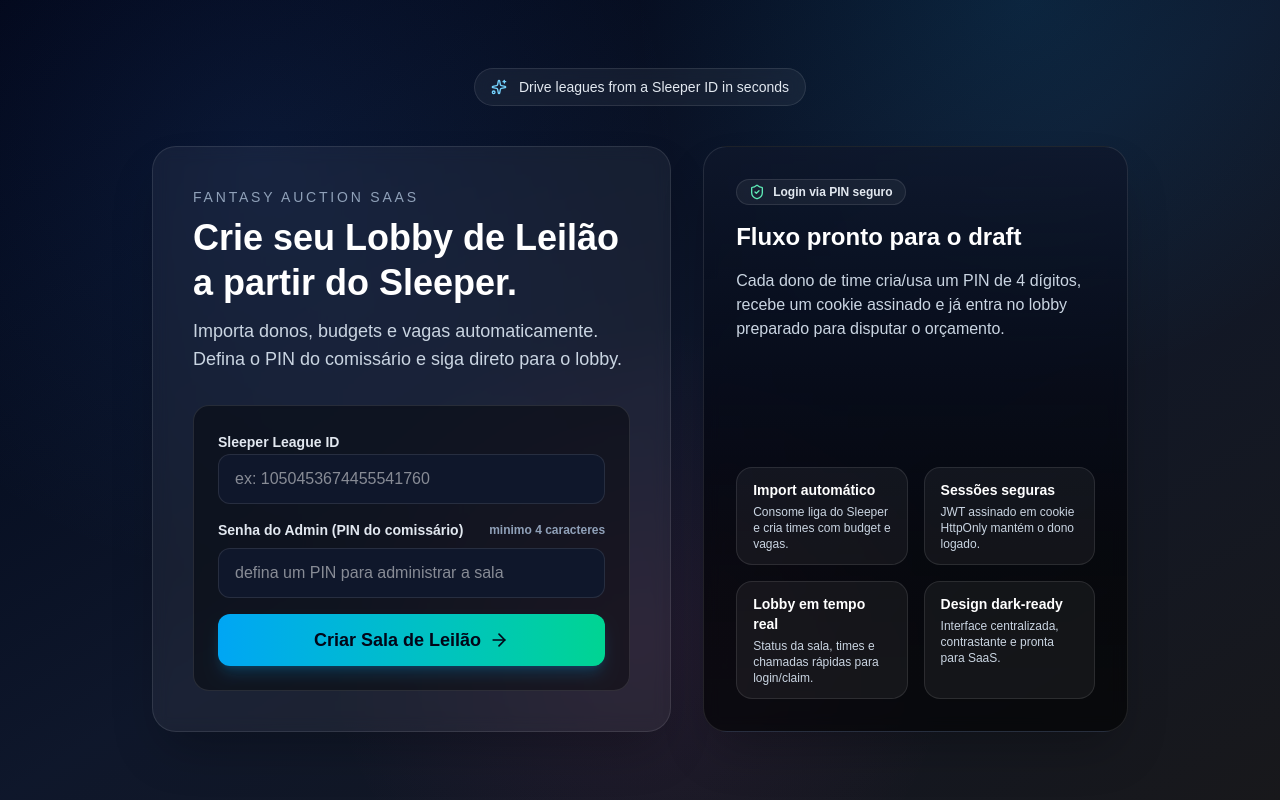
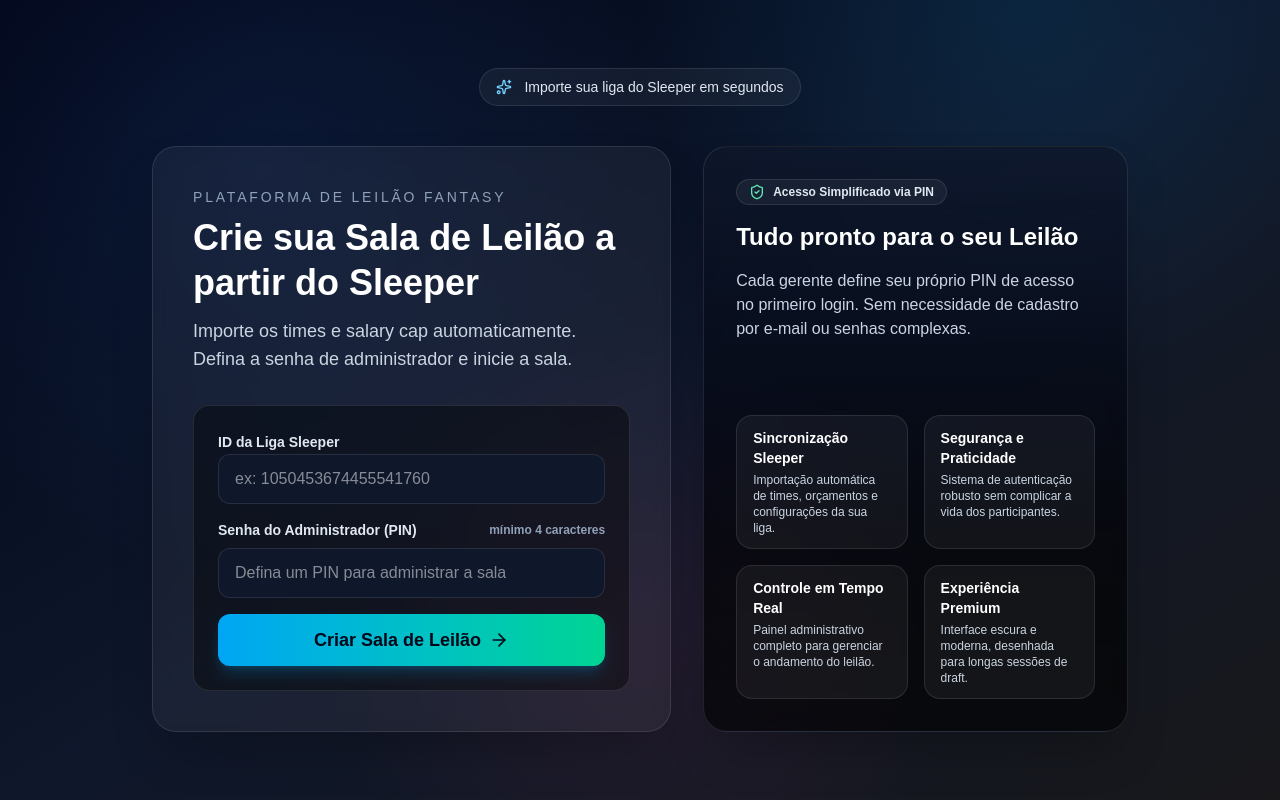
Before and after one commit to lzpck/fantasy-auction-saas, a Next.js app: page / in a window 1280 px wide. Built offline with nearby package versions, Linux system fonts and the light colour scheme.

Commit message:
feat: Add team grid component for PIN-based team claiming and login, a new root page, and update gitignore.

```diff
--- a/src/app/page.tsx
+++ b/src/app/page.tsx
@@ -19,14 +19,14 @@
     setSuccess(null);
 
     if (!leagueId || !adminPasscode) {
-      setError("Informe o League ID e uma senha de admin.");
+      setError("Informe o ID da Liga e uma senha de administrador.");
       return;
     }
 
     startTransition(async () => {
       const result = await createRoomFromSleeper(
         leagueId.trim(),
-        adminPasscode.trim(),
+        adminPasscode.trim()
       );
 
       if (result.success && result.roomId) {
@@ -35,7 +35,7 @@
         return;
       }
 
-      setError(result.error || "Nao foi possivel criar a sala.");
+      setError(result.error || "Não foi possível criar a sala.");
     });
   };
 
@@ -46,21 +46,21 @@
       <div className="relative mx-auto flex min-h-screen max-w-5xl flex-col items-center justify-center px-6 py-16">
         <div className="mb-10 flex items-center gap-3 rounded-full border border-white/10 bg-white/5 px-4 py-2 text-sm text-slate-200 backdrop-blur">
           <Sparkles className="h-4 w-4 text-sky-300" />
-          <span>Drive leagues from a Sleeper ID in seconds</span>
+          <span>Importe sua liga do Sleeper em segundos</span>
         </div>
 
         <div className="grid w-full gap-8 lg:grid-cols-[1.1fr_0.9fr]">
           <div className="rounded-3xl border border-white/10 bg-white/5 p-10 shadow-2xl backdrop-blur">
             <header className="mb-8">
               <p className="text-sm uppercase tracking-[0.2em] text-slate-400">
-                Fantasy Auction SaaS
+                Plataforma de Leilão Fantasy
               </p>
               <h1 className="mt-2 text-4xl font-black leading-tight text-white">
-                Crie seu Lobby de Leilão a partir do Sleeper.
+                Crie sua Sala de Leilão a partir do Sleeper
               </h1>
               <p className="mt-3 text-lg text-slate-300">
-                Importa donos, budgets e vagas automaticamente. Defina o PIN do
-                comissário e siga direto para o lobby.
+                Importe os times e salary cap automaticamente. Defina a senha
+                de administrador e inicie a sala.
               </p>
             </header>
 
@@ -70,7 +70,7 @@
             >
               <div className="space-y-2">
                 <label className="text-sm font-semibold text-slate-200">
-                  Sleeper League ID
+                  ID da Liga Sleeper
                 </label>
                 <input
                   value={leagueId}
@@ -82,15 +82,15 @@
 
               <div className="space-y-2">
                 <label className="flex items-center justify-between text-sm font-semibold text-slate-200">
-                  <span>Senha do Admin (PIN do comissário)</span>
+                  <span>Senha do Administrador (PIN)</span>
                   <span className="text-xs text-slate-400">
-                    minimo 4 caracteres
+                    mínimo 4 caracteres
                   </span>
                 </label>
                 <input
                   value={adminPasscode}
                   onChange={(event) => setAdminPasscode(event.target.value)}
-                  placeholder="defina um PIN para administrar a sala"
+                  placeholder="Defina um PIN para administrar a sala"
                   className="w-full rounded-xl border border-white/10 bg-slate-900 px-4 py-3 text-base text-white outline-none transition ring-0 focus:border-sky-400 focus:ring-2 focus:ring-sky-400/40"
                 />
               </div>
@@ -131,35 +131,34 @@
             <div className="space-y-4">
               <div className="inline-flex items-center gap-2 rounded-full border border-white/10 bg-white/5 px-3 py-1 text-xs font-semibold text-slate-200">
                 <ShieldCheck className="h-4 w-4 text-emerald-300" />
-                Login via PIN seguro
+                Acesso Simplificado via PIN
               </div>
               <h2 className="text-2xl font-bold text-white">
-                Fluxo pronto para o draft
+                Tudo pronto para o seu Leilão
               </h2>
               <p className="text-slate-300">
-                Cada dono de time cria/usa um PIN de 4 dígitos, recebe um cookie
-                assinado e já entra no lobby preparado para disputar o
-                orçamento.
+                Cada gerente define seu próprio PIN de acesso no primeiro login.
+                Sem necessidade de cadastro por e-mail ou senhas complexas.
               </p>
             </div>
 
             <div className="mt-8 grid grid-cols-1 gap-4 md:grid-cols-2">
               {[
                 {
-                  title: "Import automático",
-                  body: "Consome liga do Sleeper e cria times com budget e vagas.",
+                  title: "Sincronização Sleeper",
+                  body: "Importação automática de times, orçamentos e configurações da sua liga.",
                 },
                 {
-                  title: "Sessões seguras",
-                  body: "JWT assinado em cookie HttpOnly mantém o dono logado.",
+                  title: "Segurança e Praticidade",
+                  body: "Sistema de autenticação robusto sem complicar a vida dos participantes.",
                 },
                 {
-                  title: "Lobby em tempo real",
-                  body: "Status da sala, times e chamadas rápidas para login/claim.",
+                  title: "Controle em Tempo Real",
+                  body: "Painel administrativo completo para gerenciar o andamento do leilão.",
                 },
                 {
-                  title: "Design dark-ready",
-                  body: "Interface centralizada, contrastante e pronta para SaaS.",
+                  title: "Experiência Premium",
+                  body: "Interface escura e moderna, desenhada para longas sessões de draft.",
                 },
               ].map((feature) => (
                 <div
```
Also changed, not shown: src/app/room/[id]/team-grid.tsx (+80 -69 lines), 1 other file (tests, documents, lock files or other folders).
